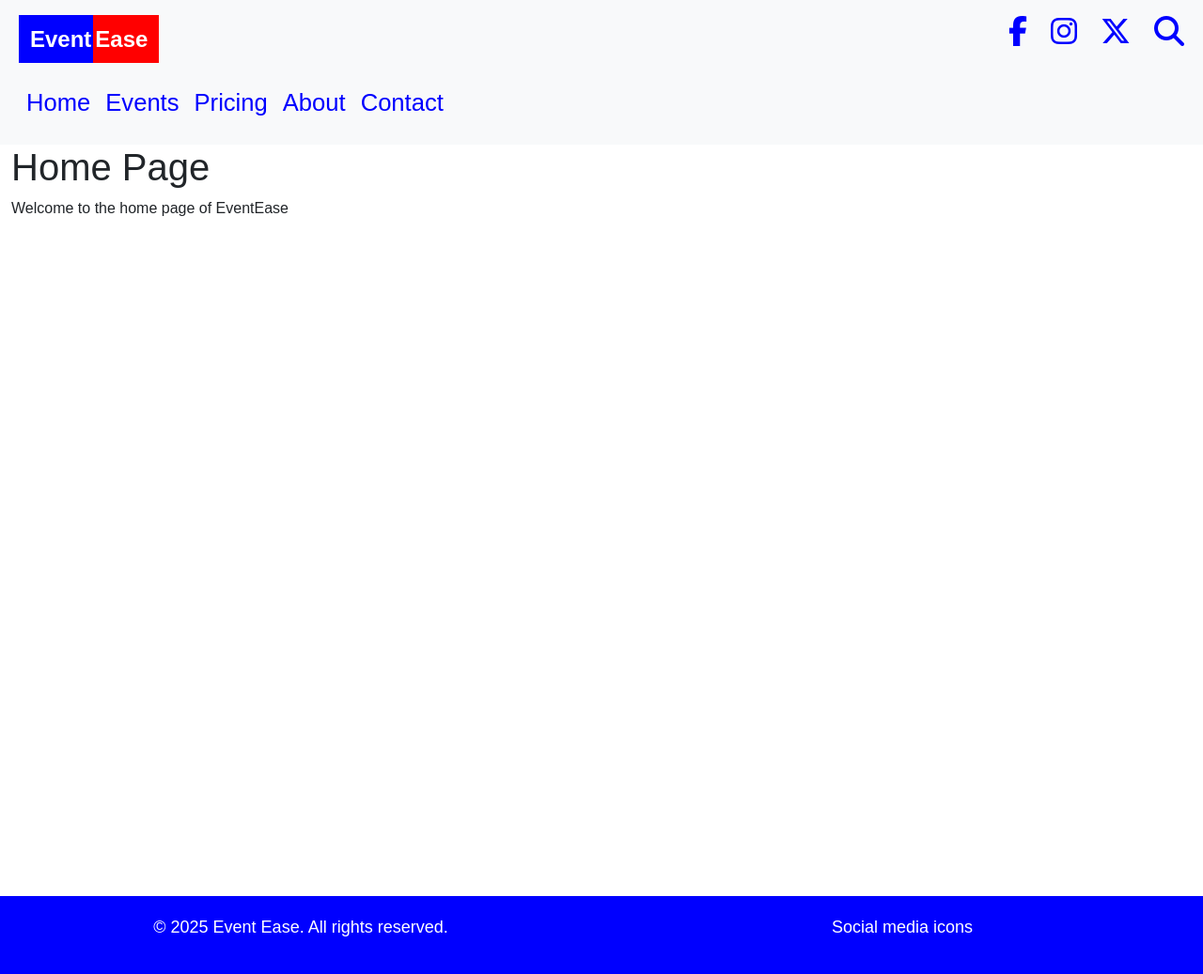
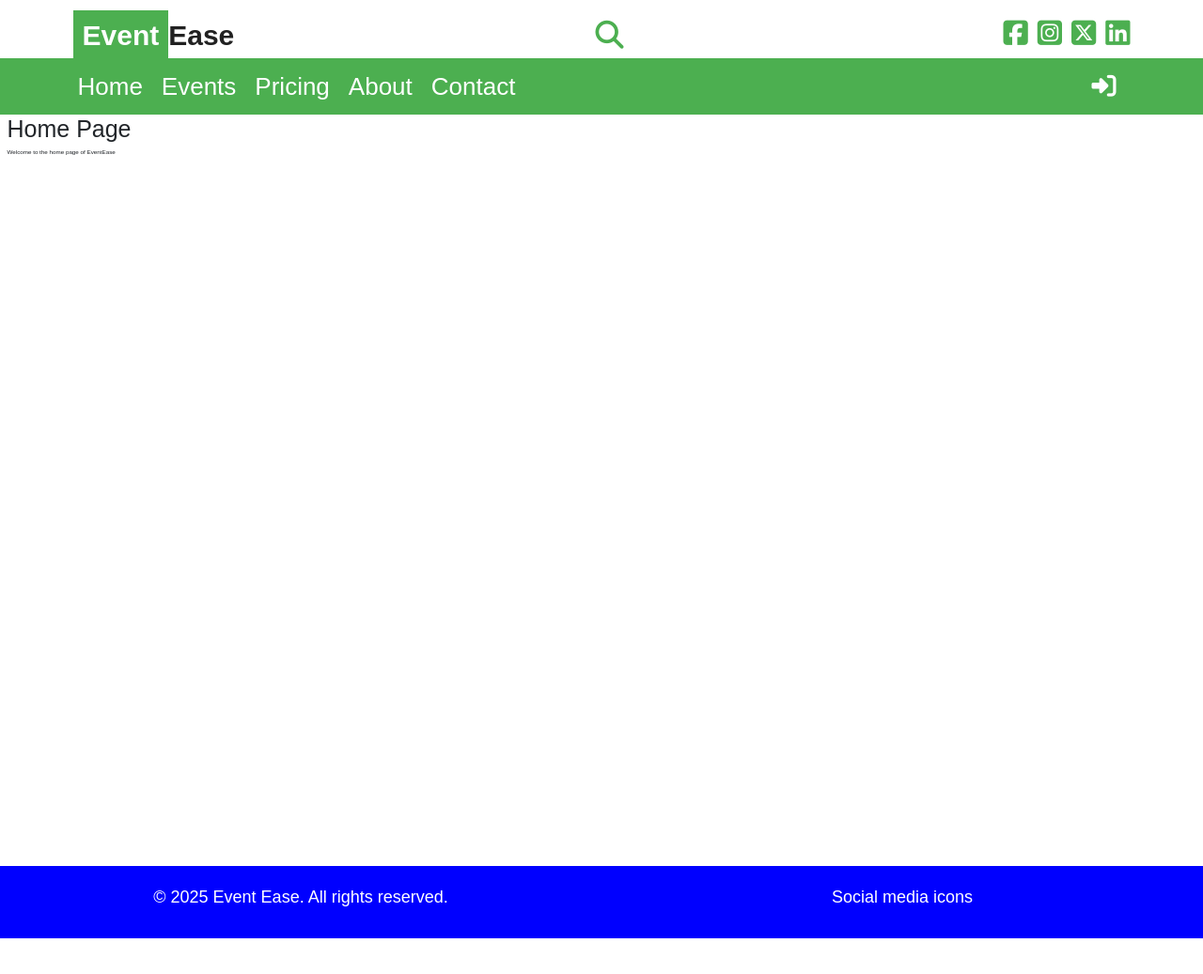
Before and after one commit to JoeMburu/EventEase-App, a Django app: page / in a window 1280 px wide. Shown: the whole page at 94% size. After the commit the page ends 999 px from the top, so only its background shows below. Run offline with Django 4.2, Linux system fonts and the light colour scheme; some libraries are stand-ins or nearby versions.

Commit message:
Restyle the navbar

```diff
--- a/eventEase/settings.py
+++ b/eventEase/settings.py
@@ -25,7 +25,7 @@ TEMPLATES_DIR = os.path.join(BASE_DIR, 'templates')
 SECRET_KEY = 'django-insecure-br14(fwo7%^ets0k$(j0pg7xu%x6ig2zt0s1vc0$$i_q3=_-sm'
 
 # SECURITY WARNING: don't run with debug turned on in production!
-DEBUG = False
+DEBUG = True
 
 ALLOWED_HOSTS = ['8000-joemburu-eventeaseapp-4tscn5jih0i.ws.codeinstitute-ide.net', '8000-joemburu-eventeaseapp-g6y6ujt166w.ws.codeinstitute-ide.net', '.herokuapp.com']
 
--- a/static/css/styles.css
+++ b/static/css/styles.css
@@ -12,80 +12,93 @@
 html, body {
   margin: 0;
   padding: 0;
+  font-size: 62.5%;
   box-sizing: border-box;
   font-family: 'Poppins', sans-serif;
 }
 header {
-background-color: #f8f9fa;
-padding: 10px 0;
+  background-color: var(--background-color);
+
+  padding: 12px 0 0 0;
 }
 
 .topbar-container {
   display: flex;
+  height: 50px;
   justify-content: space-between;
   align-items: center;
-padding: 0 20px;
 }
 .topbar .topbar-brand, .bottombar .navbar-brand {
-font-size: 1.5rem;
-font-weight: 700;
-color: #333;
-text-decoration: none;
+  display: inline-block;
+  text-decoration: none; /* Remove underline */
+  font-size: 3rem;
+  font-weight: bold;
+
 }
 .topbar-brand .event {
-padding: 12px 2px 12px 12px;
+  padding: 10px;
   color: #fff;
-background-color: blue;
+  background-color: var(--primary-color);
 }
 .topbar-brand .ease {
-padding: 12px 12px 12px 2px;
-color: #fff;
-background-color: red;
+  color: var(--text-color);
+
 }
 
 
-ul.right {
+ul.social-media-icons {
   display: flex;
   list-style: none;
-gap: 25px;
+  gap: 10px;
   align-items: center;
 }
 
-.right li a {
-color: blue;
-text-decoration: none;
-font-size: 2rem;
+.social-media-icons li {
+  transform: translateY(3px);
 }
 
-.bottombar {
-/* border: 1px solid red; */
+
+
+.social-media-icons li a , .topbar-container a {
+  color: var(--primary-color);
+  text-decoration: none;
+  font-size: 3rem;
+  transition: color 0.3s ease, transform 0.2s ease;
+}
+
+.fa-square-facebook:hover { color: #1877F2; }
+.fa-square-instagram:hover { background-color: #1DA1F2; }
+.fa-square-x-twitter:hover {
+    background: linear-gradient(45deg, #F58529, #DD2A7B, #8134AF, #515BD4);
+}
+.fa-linkedin:hover { background-color: #0077B5; }
+
+nav.navbar {
+  background-color: var(--primary-color) !important;
+  height: 60px;
 }
 
 .bottombar-container {
-padding: 0 20px;
+
+
 }
 .bottombar .navbar-brand {
-font-size: 1.5rem;
-font-weight: 700;
-color: #333;
+
 }
 
 .bottombar .event {
-padding: 12px 2px 12px 12px;
-color: #fff;
-background-color: blue;
+
 }
 
 .bottombar .ease {
-padding: 12px 12px 12px 2px;
-color: #fff;
-background-color: red;
+
 }
 
 .bottombar li a {
-font-size: 1.6rem;
+  font-size: 2.6rem;
   font-weight: 500;
-color: blue;
+  margin-right: 10px;
+  color: var(--background-color);
 }
 
 .bottombar-container .search-icon2 {
--- a/templates/base.html
+++ b/templates/base.html
@@ -21,18 +21,19 @@
 <body>
   <header>
     <div class="topbar">
-      <div class="container-fluid topbar-container">
-        <a class="topbar-brand" href="#"><span class="event">Event</span><span class="ease">Ease</span></a>
-        <ul class="right">
-          <li><a href="#"><i class="fa-brands fa-facebook-f"></i></a></li>
-          <li><a href="#"><i class="fa-brands fa-instagram"></i></a></li>
-          <li><a href="#"><i class="fa-brands fa-x-twitter"></i></a></li>
-          <li><a href="#"><i class="fa-solid fa-magnifying-glass"></i></a></li>
+      <div class="container topbar-container">
+        <a class="topbar-brand" href="{% url 'home' %}"><span class="event">Event</span><span class="ease">Ease</span></a>
+        <a href="#"><i class="fa-solid fa-magnifying-glass search-icon"></i></a>
+        <ul class="social-media-icons">
+          <li><a href="#"><i class="fa-brands fa-square-facebook"></i></a></li>
+          <li><a href="#"><i class="fa-brands fa-square-instagram"></i></a></li>
+          <li><a href="#"><i class="fa-brands fa-square-x-twitter"></i></a></li>
+          <li><a href="#"><i class="fa-brands fa-linkedin"></i></a></li>
         </ul>
       </div>
     </div>
     <nav class="navbar navbar-expand-lg bg-body-tertiary bottombar">
-      <div class="container-fluid bottombar-container">
+      <div class="container bottombar-container">
           <a class="navbar-brand" href="#"><span class="event">Event</span><span class="ease">Ease</span></a>
           <a class="search-icon2" href="#"><i class="fa-solid fa-magnifying-glass"></i></a>
 
@@ -58,9 +59,21 @@
                 <a class="nav-link" href="{% url 'contact' %}">Contact</a>
               </li>
             </ul>
+            <ul class="navbar-nav ms-auto">
+              <li class="nav-item">
+                <a class="nav-link" href="#"><i class="fa-solid fa-right-to-bracket"></i></a>
+              </li>
+              <li class="nav-item" style="display: none;">
+                <a class="nav-link" href="#"><i class="fa-solid fa-user"></i></a>
+              </li>
+              <li class="nav-item" style="display: none;">
+                <a class="nav-link" href="#"><i class="fa-solid fa-right-from-bracket"></i></a>
+              </li>
+
+            </ul>
           </div>
         </div>
-  </nav>
+    </nav>
   </header>
   <main>
     <div class="container-fluid">
```
Lines whose indentation alone changed are shown as unchanged.
